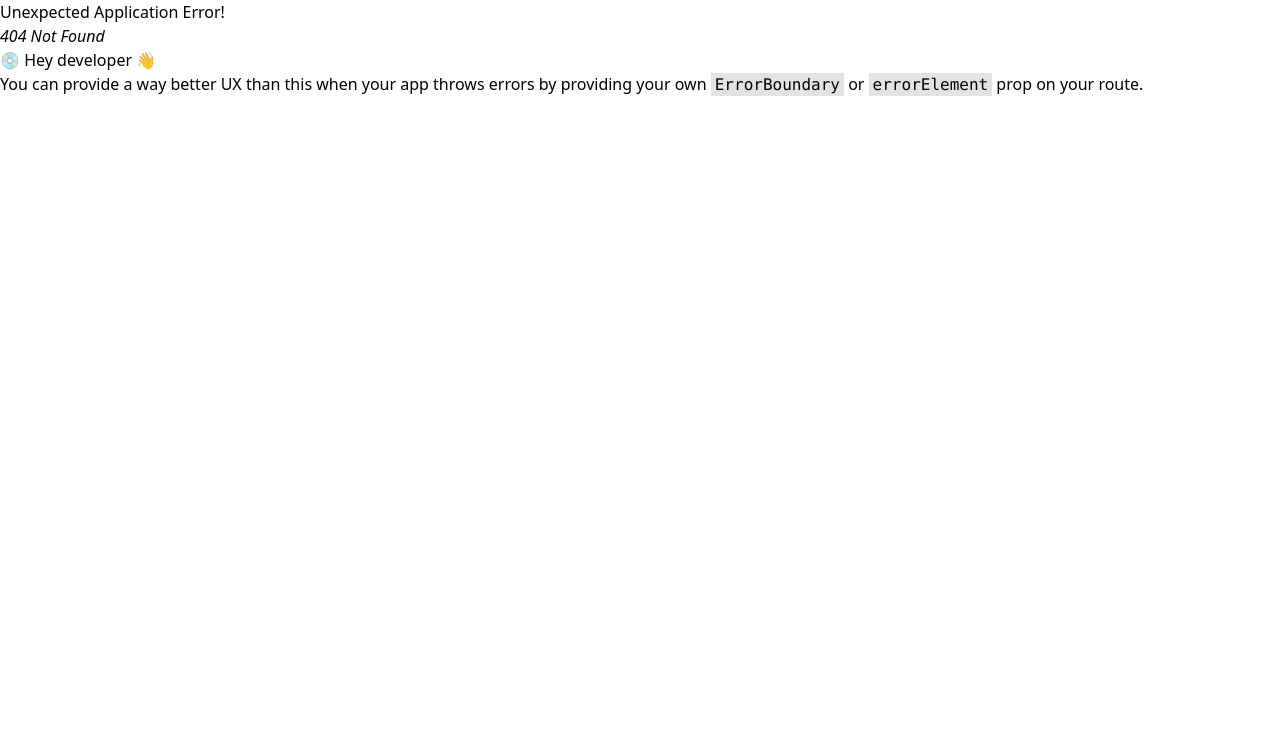
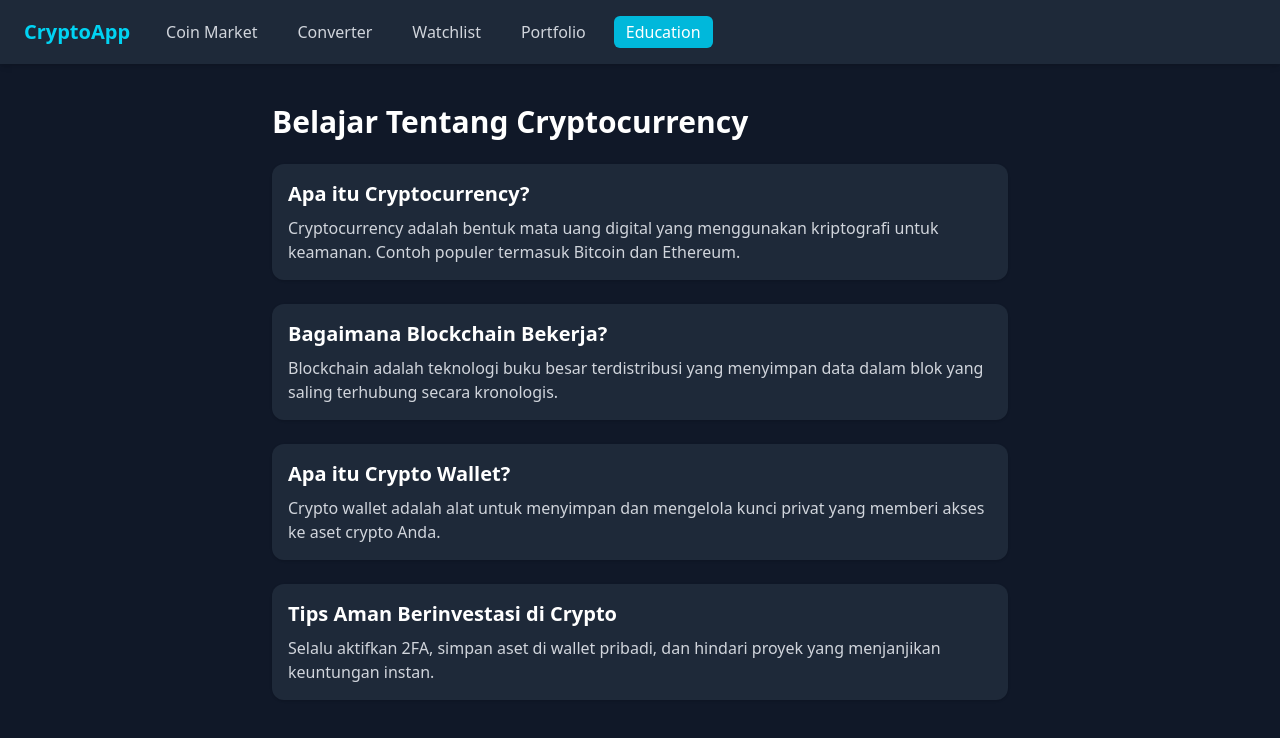
Before and after one commit to Adityasputra/coinfusion-app, a React (Vite) app in the folder client/: page /education in a window 1280 px wide. Before the commit this address had no page. Shown: the top 738 px of the page. Built offline with nearby package versions, Linux system fonts and the light colour scheme.

Commit message:
feat: add a education page

```diff
--- /dev/null
+++ b/client/src/data/educationContent.ts
@@ -0,0 +1,26 @@
+export const educationContent = [
+  {
+    id: "what-is-crypto",
+    title: "Apa itu Cryptocurrency?",
+    content:
+      "Cryptocurrency adalah bentuk mata uang digital yang menggunakan kriptografi untuk keamanan. Contoh populer termasuk Bitcoin dan Ethereum.",
+  },
+  {
+    id: "how-blockchain-works",
+    title: "Bagaimana Blockchain Bekerja?",
+    content:
+      "Blockchain adalah teknologi buku besar terdistribusi yang menyimpan data dalam blok yang saling terhubung secara kronologis.",
+  },
+  {
+    id: "wallets",
+    title: "Apa itu Crypto Wallet?",
+    content:
+      "Crypto wallet adalah alat untuk menyimpan dan mengelola kunci privat yang memberi akses ke aset crypto Anda.",
+  },
+  {
+    id: "tips",
+    title: "Tips Aman Berinvestasi di Crypto",
+    content:
+      "Selalu aktifkan 2FA, simpan aset di wallet pribadi, dan hindari proyek yang menjanjikan keuntungan instan.",
+  },
+];
--- /dev/null
+++ b/client/src/pages/Education.tsx
@@ -0,0 +1,17 @@
+import { educationContent } from "../data/educationContent";
+
+export default function Education() {
+  return (
+    <div className="p-4 max-w-3xl mx-auto">
+      <h1 className="text-3xl font-bold mb-6">
+        Belajar Tentang Cryptocurrency
+      </h1>
+      {educationContent.map((item) => (
+        <div key={item.id} className="mb-6 bg-gray-800 p-4 rounded-xl shadow">
+          <h2 className="text-xl font-semibold mb-2">{item.title}</h2>
+          <p className="text-gray-300">{item.content}</p>
+        </div>
+      ))}
+    </div>
+  );
+}
--- a/client/src/pages/MainLayout.tsx
+++ b/client/src/pages/MainLayout.tsx
@@ -1,21 +1,38 @@
 import { Outlet, NavLink } from "react-router-dom";
 
 export default function MainLayout() {
+  const navItems = [
+    { to: "/market", label: "Coin Market" },
+    { to: "/converter", label: "Converter" },
+    { to: "/watchlist", label: "Watchlist" },
+    { to: "/portfolio", label: "Portfolio" },
+    { to: "/education", label: "Education" },
+  ];
+
   return (
-    <div>
-      <nav style={{ padding: "1rem", background: "#f0f0f0" }}>
-        <NavLink to="/market">Coin Market</NavLink>
-        <NavLink to="/converter" style={{ marginLeft: "1rem" }}>
-          Currency Converter
-        </NavLink>
-        <NavLink to="/watchlist" style={{ marginLeft: "1rem" }}>
-          Watchlist
-        </NavLink>
-        <NavLink to="/portfolio" style={{ marginLeft: "1rem" }}>
-          Portfolio
-        </NavLink>
+    <div className="min-h-screen bg-gray-900 text-white">
+      <nav className="bg-gray-800 px-6 py-4 shadow-md flex items-center gap-6">
+        <h1 className="text-xl font-bold text-cyan-400">CryptoApp</h1>
+        <div className="flex gap-4">
+          {navItems.map((item) => (
+            <NavLink
+              key={item.to}
+              to={item.to}
+              className={({ isActive }) =>
+                `px-3 py-1 rounded-md transition ${
+                  isActive
+                    ? "bg-cyan-500 text-white"
+                    : "text-gray-300 hover:text-white hover:bg-gray-700"
+                }`
+              }
+            >
+              {item.label}
+            </NavLink>
+          ))}
+        </div>
       </nav>
-      <main>
+
+      <main className="p-6">
         <Outlet />
       </main>
     </div>
--- a/client/src/routes.tsx
+++ b/client/src/routes.tsx
@@ -5,6 +5,7 @@ import CoinDetail from "./pages/CoinDetail";
 import Converter from "./pages/Converter";
 import Watchlist from "./pages/Watchlist";
 import Portfolio from "./pages/Portfolio";
+import Education from "./pages/Education";
 
 const router = createBrowserRouter([
   {
@@ -16,6 +17,7 @@ const router = createBrowserRouter([
       { path: "converter", element: <Converter /> },
       { path: "watchlist", element: <Watchlist /> },
       { path: "portfolio", element: <Portfolio /> },
+      { path: "education", element: <Education /> },
     ],
   },
 ]);
```
